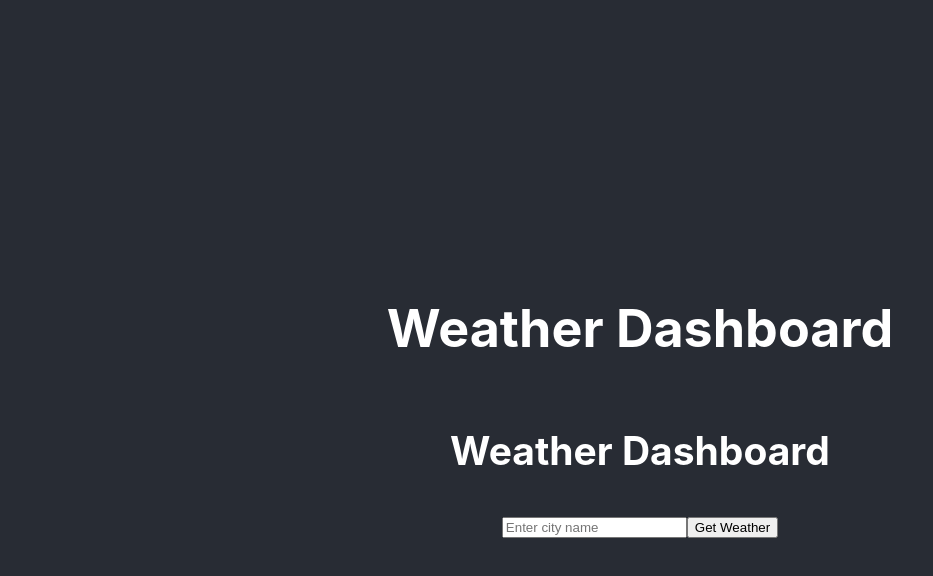
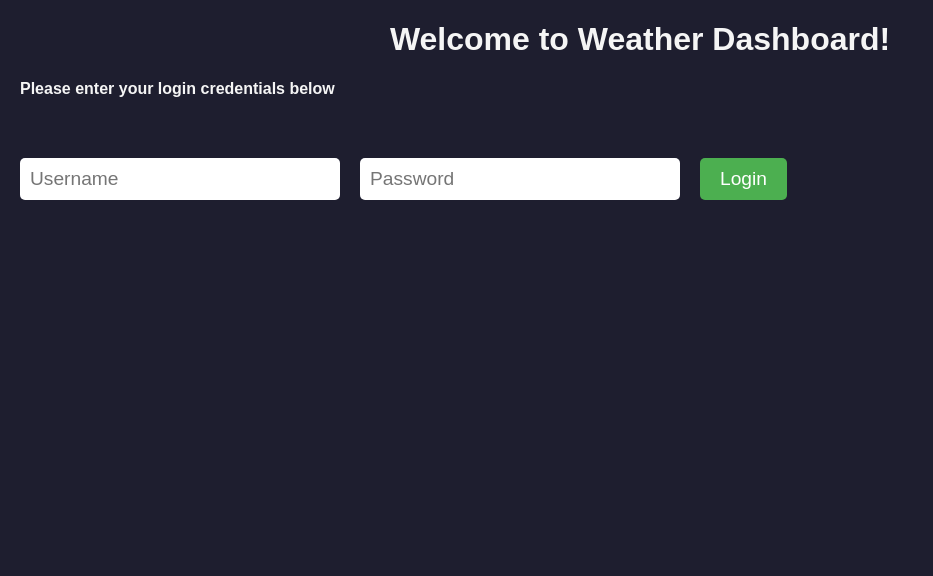
Before and after one commit to rakshita25/weather-dashboard, a React (Create React App) app: page / in a window 1280 px wide. Shown: the top 576 px of the page, without its empty margins (0-933 px from the left). Built offline with nearby package versions, Linux system fonts and the light colour scheme.

Commit message:
layout changes

```diff
--- a/src/App.css
+++ b/src/App.css
@@ -1,4 +1,4 @@
-.App {
+/* .App {
   text-align: center;
 }
 
@@ -35,4 +35,117 @@
   to {
     transform: rotate(360deg);
   }
+} */
+
+/* Dark background */
+body {
+  background-color: #1e1e2f;
+  color: #f5f5f5;
+  font-family: 'Arial', sans-serif;
+  margin: 0;
+  padding: 0;
 }
+
+/* Center the weather dashboard content */
+.App {
+  display: flex;
+  justify-content: center;
+  align-items: center;
+  height: 100vh;
+  text-align: center;
+}
+
+h1 {
+  text-align: center;
+}
+
+h2 {
+  font-size: 2.5rem;
+  margin-bottom: 20px;
+  text-align: center;
+}
+
+h3 {
+  margin-bottom: 20px;
+  text-align: left;
+  display: flex;
+  margin-left: 20px;
+}
+
+h4 {
+  margin-bottom: 20px;
+  text-align: left;
+  display: flex;
+  margin-left: 20px;
+}
+
+p {
+  margin-left: 20px;
+}
+
+/* Styling the input field */
+input[type="text"] {
+  padding: 10px;
+  font-size: 1.2rem;
+  border-radius: 5px;
+  border: none;
+  align-items: center;
+  margin-left: 20px;
+  margin-bottom: 20px;
+  margin-top: 40px;
+  width: 300px;
+}
+
+input[type="password"] {
+  padding: 10px;
+  font-size: 1.2rem;
+  border-radius: 5px;
+  border: none;
+  align-items: center;
+  margin-left: 20px;
+  margin-bottom: 20px;
+  margin-top: 40px;
+  width: 300px;
+}
+
+/* Button styling */
+button {
+  padding: 10px 20px;
+  font-size: 1.2rem;
+  background-color: #4caf50;
+  color: white;
+  border: none;
+  border-radius: 5px;
+  cursor: pointer;
+  margin-left: 20px;
+  margin-top: 40px;
+}
+
+button:hover {
+  background-color: #45a049;
+}
+
+/* Styling the weather info box */
+.weather-info {
+  background-color: #2e2e3e;
+  padding: 20px;
+  border-radius: 10px;
+  box-shadow: 0px 4px 15px rgba(0, 0, 0, 0.5);
+  width: 400px;
+  margin-top: 20px;
+}
+
+.weather-info h3 {
+  font-size: 1.8rem;
+  margin-bottom: 10px;
+}
+
+.weather-info p {
+  font-size: 1.2rem;
+  margin: 5px 0;
+}
+
+.error-message {
+  color: #ff4d4d;
+  font-size: 1.2rem;
+}
--- a/src/App.js
+++ b/src/App.js
@@ -1,14 +1,59 @@
-import React from 'react';
-import './App.css';        // Keep the existing CSS import
-import Weather from './components/Weather';  // Import the Weather component
+// import React from 'react';
+// import './App.css';        // Keep the existing CSS import
+// import Weather from './components/Weather';  // Import the Weather component
+
+// function App() {
+//   return (
+//     <div className="App">
+//       <header className="App-header">
+//         <h1>Weather Dashboard</h1>   {/* Replace the logo and default content */}
+//         <Weather />  {/* Add the Weather component here */}
+//       </header>
+//     </div>
+//   );
+// }
+
+// export default App;
+
+import React, { useState } from 'react';
+import Weather from './components/Weather';
+import Login from './components/Login';
 
 function App() {
+  const [user, setUser] = useState(null);
+  const [favorites, setFavorites] = useState([]);
+
+  const handleLogin = (username) => {
+    setUser(username); // Set the logged-in user
+    // Load favorites from local storage or API if available
+    const storedFavorites = JSON.parse(localStorage.getItem('favorites')) || [];
+    setFavorites(storedFavorites);
+  };
+
+  const addFavorite = (city) => {
+    if (!favorites.includes(city)) {
+      const newFavorites = [...favorites, city];
+      setFavorites(newFavorites);
+      localStorage.setItem('favorites', JSON.stringify(newFavorites)); // Save to local storage
+    }
+  };
+
   return (
-    <div className="App">
-      <header className="App-header">
-        <h1>Weather Dashboard</h1>   {/* Replace the logo and default content */}
-        <Weather />  {/* Add the Weather component here */}
-      </header>
+    <div>
+      {user ? (
+        <>
+          <h1>Welcome, {user}!</h1>
+          <Weather addFavorite={addFavorite} favorites={favorites} />
+          <h3>Your Favorite Cities:</h3>
+          <ul>
+            {favorites.map((city, index) => (
+              <li key={index}>{city}</li>
+            ))}
+          </ul>
+        </>
+      ) : (
+        <Login onLogin={handleLogin} />
+      )}
     </div>
   );
 }
--- /dev/null
+++ b/src/components/Login.js
@@ -0,0 +1,36 @@
+import React, { useState } from 'react';
+
+function Login({ onLogin }) {
+  const [username, setUsername] = useState('');
+  const [password, setPassword] = useState('');
+
+  const handleSubmit = (e) => {
+    e.preventDefault();
+    // In a real application, you would send the username/password to the server
+    if (username && password) {
+      onLogin(username); // Call the onLogin function passed as a prop
+    }
+  };
+
+  return (
+    <form onSubmit={handleSubmit}>
+      <h1>Welcome to Weather Dashboard!</h1>
+      <h4>Please enter your login credentials below</h4>
+      <input
+        type="text"
+        placeholder="Username"
+        value={username}
+        onChange={(e) => setUsername(e.target.value)}
+      />
+      <input
+        type="password"
+        placeholder="Password"
+        value={password}
+        onChange={(e) => setPassword(e.target.value)}
+      />
+      <button type="submit">Login</button>
+    </form>
+  );
+}
+
+export default Login;
--- a/src/components/Weather.js
+++ b/src/components/Weather.js
@@ -1,13 +1,81 @@
+// import React, { useState } from 'react';
+
+// function Weather() {
+//   const [city, setCity] = useState('');        // State to store the input city name
+//   const [weatherData, setWeatherData] = useState(null); // State to store the weather data
+//   const [error, setError] = useState(null);    // State to store error messages
+
+//   // Function to fetch weather data based on the entered city
+//   const fetchWeather = async (city) => {
+//     const apiKey = 'ad292c5c8a24a59d588e56dfe2ef80ef';  // Using the API key from environment variable
+//     const url = `https://api.openweathermap.org/data/2.5/weather?q=${city}&appid=${apiKey}&units=metric`;
+
+//     try {
+//       const response = await fetch(url);
+//       if (!response.ok) {
+//         throw new Error('City not found');
+//       }
+//       const data = await response.json();
+//       setWeatherData(data);   // Update the weather data state
+//       setError(null);         // Clear any previous error
+//     } catch (err) {
+//       setWeatherData(null);
+//       setError(err.message);  // Set an error message if the city is not found
+//     }
+//   };
+
+//   // Handle form submission
+//   const handleSubmit = (event) => {
+//     event.preventDefault();   // Prevent page reload on form submit
+//     if (city) {
+//       fetchWeather(city);     // Call the API to fetch weather data for the input city
+//     }
+//   };
+
+//   return (
+//     <div>
+//       <h2>Weather Dashboard</h2>
+
+//       {/* Form to enter city name */}
+//       <form onSubmit={handleSubmit}>
+//         <input
+//           type="text"
+//           placeholder="Enter city name"
+//           value={city}               // Value is tied to the state
+//           onChange={(e) => setCity(e.target.value)}  // Update city state as the user types
+//         />
+//         <button type="submit">Get Weather</button>
+//       </form>
+
+//       {/* Display error message if any */}
+//       {error && <p>{error}</p>}
+
+//       {/* Display weather data if available */}
+//       {weatherData && (
+//         <div>
+//           <h3>Weather in {weatherData.name}</h3>
+//           <p>Temperature: {weatherData.main?.temp ?? 'N/A'}°C</p>   {/* Optional chaining with a fallback value */}
+//           <p>Humidity: {weatherData.main?.humidity ?? 'N/A'}%</p>    {/* Handle missing humidity */}
+//           <p>Conditions: {weatherData.weather?.[0]?.description ?? 'N/A'}</p>  {/* Handle missing conditions */}
+//           <p>Visibility: {weatherData.visibility ? `${weatherData.visibility} meters` : 'N/A'}</p>  {/* Handle optional visibility */}
+//         </div>
+//       )}
+//     </div>
+//   );
+// }
+
+// export default Weather;
+
 import React, { useState } from 'react';
+import '../App.css';
 
-function Weather() {
-  const [city, setCity] = useState('');        // State to store the input city name
-  const [weatherData, setWeatherData] = useState(null); // State to store the weather data
-  const [error, setError] = useState(null);    // State to store error messages
+function Weather({ addFavorite }) {
+  const [city, setCity] = useState('');
+  const [weatherData, setWeatherData] = useState(null);
+  const [error, setError] = useState(null);
 
-  // Function to fetch weather data based on the entered city
   const fetchWeather = async (city) => {
-    const apiKey = 'ad292c5c8a24a59d588e56dfe2ef80ef';  // Using the API key from environment variable
+    const apiKey = 'ad292c5c8a24a59d588e56dfe2ef80ef';
     const url = `https://api.openweathermap.org/data/2.5/weather?q=${city}&appid=${apiKey}&units=metric`;
 
     try {
@@ -16,19 +84,24 @@ function Weather() {
         throw new Error('City not found');
       }
       const data = await response.json();
-      setWeatherData(data);   // Update the weather data state
-      setError(null);         // Clear any previous error
+      setWeatherData(data);
+      setError(null);
     } catch (err) {
       setWeatherData(null);
-      setError(err.message);  // Set an error message if the city is not found
+      setError(err.message);
     }
   };
 
-  // Handle form submission
   const handleSubmit = (event) => {
-    event.preventDefault();   // Prevent page reload on form submit
+    event.preventDefault();
     if (city) {
-      fetchWeather(city);     // Call the API to fetch weather data for the input city
+      fetchWeather(city);
+    }
+  };
+
+  const handleAddFavorite = () => {
+    if (weatherData) {
+      addFavorite(weatherData.name); // Add the current city's name to favorites
     }
   };
 
@@ -36,28 +109,26 @@ function Weather() {
     <div>
       <h2>Weather Dashboard</h2>
 
-      {/* Form to enter city name */}
       <form onSubmit={handleSubmit}>
         <input
           type="text"
           placeholder="Enter city name"
-          value={city}               // Value is tied to the state
-          onChange={(e) => setCity(e.target.value)}  // Update city state as the user types
+          value={city}
+          onChange={(e) => setCity(e.target.value)}
         />
         <button type="submit">Get Weather</button>
       </form>
 
-      {/* Display error message if any */}
       {error && <p>{error}</p>}
 
-      {/* Display weather data if available */}
       {weatherData && (
         <div>
           <h3>Weather in {weatherData.name}</h3>
-          <p>Temperature: {weatherData.main?.temp ?? 'N/A'}°C</p>   {/* Optional chaining with a fallback value */}
-          <p>Humidity: {weatherData.main?.humidity ?? 'N/A'}%</p>    {/* Handle missing humidity */}
-          <p>Conditions: {weatherData.weather?.[0]?.description ?? 'N/A'}</p>  {/* Handle missing conditions */}
-          <p>Visibility: {weatherData.visibility ? `${weatherData.visibility} meters` : 'N/A'}</p>  {/* Handle optional visibility */}
+          <p>Temperature: {weatherData.main?.temp ?? 'N/A'}°C</p>
+          <p>Humidity: {weatherData.main?.humidity ?? 'N/A'}%</p>
+          <p>Conditions: {weatherData.weather?.[0]?.description ?? 'N/A'}</p>
+          <p>Visibility: {weatherData.visibility ? `${weatherData.visibility} meters` : 'N/A'}</p>
+          <button onClick={handleAddFavorite}>Add to Favorites</button>
         </div>
       )}
     </div>
```
